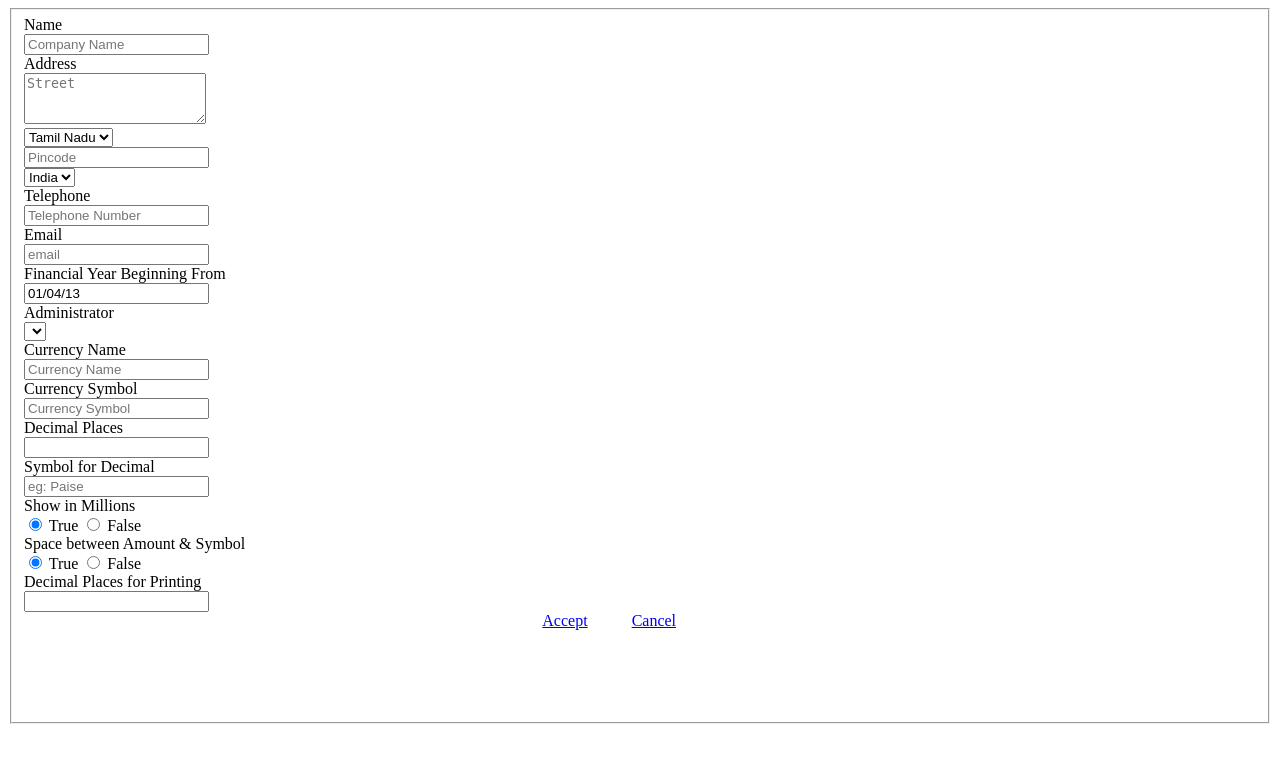
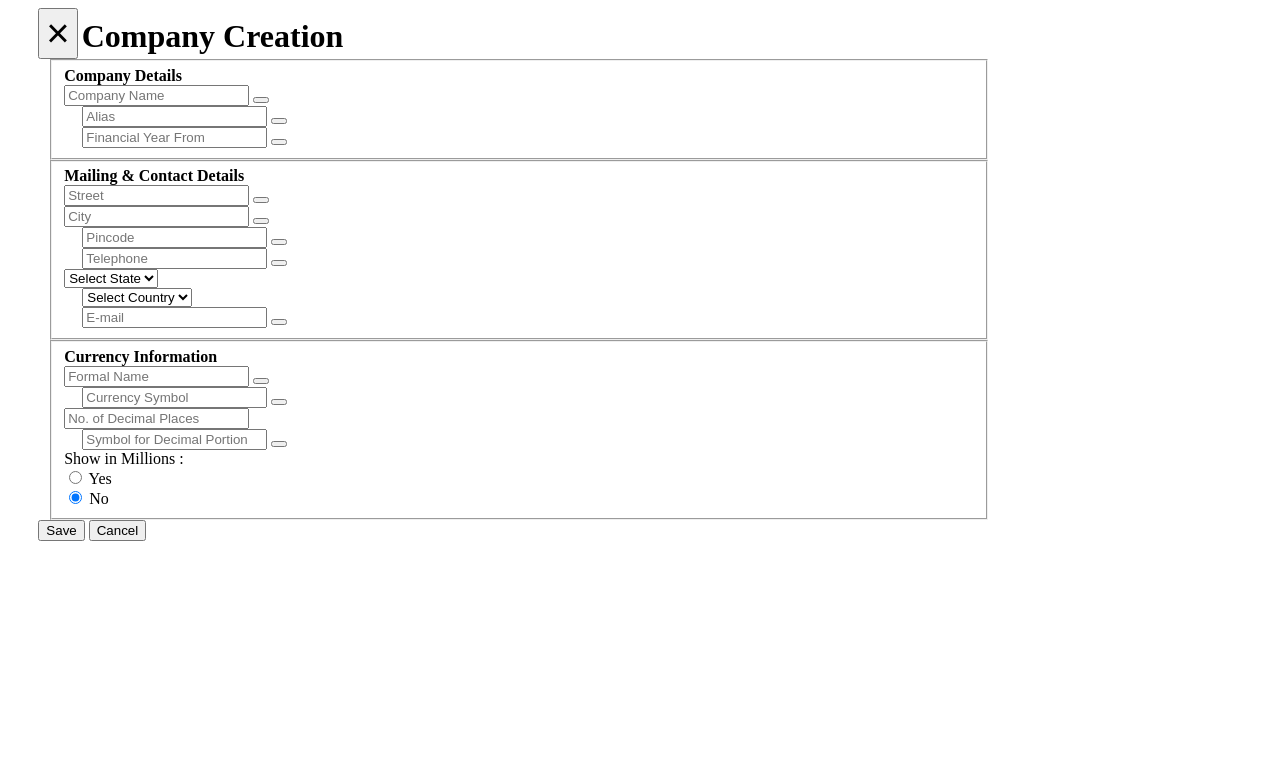
Before and after one commit to TheCAGroup/AccountingDrive, a PHP site: page /company/create_company.html in a window 1280 px wide. Shown: the top 763 px of the page. Run offline with PHP 8.4, Linux system fonts and the light colour scheme; lists and menus that the app fills with data are empty.

Commit message:
Company design completed

```diff
--- a/company/create_company.html
+++ b/company/create_company.html
@@ -4,184 +4,179 @@
 To change this template file, choose Tools | Templates
 and open the template in the editor.
 -->
-<html>
-<head>
-    <title>Accounting Drive - Create Company</title>
-</head>
-<body>
+
+<div id="createCompany" class="modal" data-keyboard="false" data-backdrop="static" tabindex="-1">
+    <div class="modal-dialog" style="width: 80%;">
+        <div class="modal-content" style="padding-left:3%;">
+           <!--Modal header-->
+           <div class="modal-header">
+               <button type="button" class="close" data-dismiss="modal" style="font-size: 2.5rem">×</button>
+               <label class="modal-title" id="mtitle" style="font-weight: bold;font-size: 2rem">Company Creation</label>
+           </div>
+
+            <!--Modal body-->
+            <div class="modal-body" align="left" id="mbody" style="margin-left:1%;margin-right:3%;max-height: 60%;min-height: 1px;overflow: auto">
+
+  		<form id="addcompany">
 
 
-<div class = "container">
-
-  		<form id="addcompany" class="form-horizontal" method="post">
+                    <div class="span12">
                         <fieldset>
-
-		<div class="form-group">
-		    <label for="txtname" class="col-lg-1 control-label">Name</label>
-		    <div class="col-lg-4">
-		      <input type="text" class="form-control" id="txtname" placeholder="Company Name">
+                            <label><b>Company Details</b></label>
+                        <div class="span4">
+                            <div class="input-control text" data-role="input-control">
+                                <input id="txtname" name="txtname" type="text" placeholder="Company Name">
+                                <button class="btn-clear" tabindex="-1"></button>
                             </div>
                         </div>
 
-		<!-- Textarea -->
-		<div class="form-group">
-		  <label class="col-lg-1 control-label" for="txtaddress">Address</label>
-		  <div class="col-lg-4">
-                      <textarea class="form-control" rows="3" id="txtaddress" placeholder="Street" name="txtaddress"></textarea>
+                        <div class="span4" style="margin-left:2%">
+                            <div class="input-control text" data-role="input-control">
+                                <input id="txtalias" name="txtalias" type="text" placeholder="Alias">
+                                <button class="btn-clear" tabindex="-1"></button>
+                            </div>
+                        </div>
+
+                        <div class="span4" style="margin-left:2%">
+                            <div class="input-control text" id="datepicker" data-format="dd-mm-yyyy">
+                                <input type="text" id="txtfinancialyear" name="txtfinancialyear" placeholder="Financial Year From">
+                                <button type="button" class="btn-date"></button>
+                            </div>
+                        </div>
+                        </fieldset>
+
+                        <fieldset>
+                        <label><b>Mailing & Contact Details</b></label>
+                        <div class="input-control text" data-role="input-control">
+                            <input id="txtaddress" name="txtaddress" type="text" placeholder="Street">
+                            <button class="btn-clear" tabindex="-1"></button>
+                        </div>
+
+                        <div class="span3">
+                            <div class="input-control text" data-role="input-control">
+                                <input id="txtcity" name="txtcity" type="text" placeholder="City">
+                                <button class="btn-clear" tabindex="-1"></button>
+                            </div>
+                        </div>
+
+                        <div class="span3" style="margin-left:2%">
+                            <div class="input-control text" data-role="input-control">
+                                <input id="txtpincode" name="txtpincode" type="text" placeholder="Pincode">
+                                <button class="btn-clear" tabindex="-1"></button>
+                            </div>
                         </div>
 
 
-		  <div class="col-lg-4">
-		    <select id="cmbstate" name="cmbstate" class="form-control">
+                        <div class="span6" style="margin-left:2%">
+                            <div class="input-control text" data-role="input-control">
+                                <input id="txttelephone" name="txttelephone" type="text" placeholder="Telephone">
+                                <button class="btn-clear" tabindex="-1"></button>
+                            </div>
+                        </div>
+
+
+                        <div class="span3">
+                            <div class="input-control select">
+                                <select id="cmbstate" name="cmbstate" >
+                                    <option value="">Select State</option>
                                     <option>Tamil Nadu</option>
                                 </select>
                             </div>
-
                         </div>
 
-
-
-		<!-- Text input-->
-		<div class="form-group">
-		  <label class="col-lg-1 control-label" for="txtpincode"></label>
-		  <div class="col-lg-4">
-		  	<input type="text" class="form-control" id="txtpincode" name="txtpincode" placeholder="Pincode">
-		  </div>
-
-                  <div class="col-lg-4">
-		    <select id="cmbcountry" name="cmbcountry" class="form-control">
+                        <div class="span3" style="margin-left:2%">
+                            <div class="input-control select">
+                                <select id="cmbcountry" name="cmbcountry" >
+                                    <option value="">Select Country</option>
                                     <option>India</option>
                                 </select>
                             </div>
                         </div>
 
-		<!-- Text input-->
-		<div class="form-group">
-		  <label class="col-lg-1 control-label" for="txttelephone">Telephone</label>
-		  <div class="col-lg-4">
-		  	<input type="text" class="form-control" id="txttelephone" name="txttelephone" placeholder="Telephone Number">
+
+                        <div class="span6" style="margin-left:2%">
+                            <div class="input-control text" data-role="input-control">
+                                <input id="txtemail" name="txtemail" type="text" placeholder="E-mail">
+                                <button class="btn-clear" tabindex="-1"></button>
                             </div>
+                        </div>
+                        </fieldset>
 
-                  <label class="col-lg-1 control-label" for="txtemail">Email</label>
-		  <div class="col-lg-4">
-		  	<input type="text" class="form-control" id="txtemail" name="txtemail" placeholder="email">
+                        <fieldset>
+                            <label><b>Currency Information</b></label>
+                            <div class="span6">
+                                <div class="input-control text" data-role="input-control">
+                                    <input id="txtcurrency" name="txtcurrency" type="text" placeholder="Formal Name">
+                                    <button class="btn-clear" tabindex="-1"></button>
                                 </div>
                             </div>
 
-		<!-- Text input-->
-		<div class="form-group">
-
-		</div>
-
-		<!-- Text input-->
-		<div class="form-group">
-		  <label class="col-lg-4 control-label" for="txtfinancialyear">Financial Year Beginning From</label>
-		  <div class="col-lg-4">
-		  	<input type="text" class="form-control" value="01/04/13" data-date-format="dd/mm/yy" id="txtfinancialyear" name="txtfinancialyear" readonly />
-		    <!--input id="txtfinancialyear" name="txtfinancialyear" placeholder="Financial Start of Year" value="2010-04-01" type="text" class="datepicker" readonly/-->
+                            <div class="span6" style="margin-left:2%">
+                                <div class="input-control text" data-role="input-control">
+                                    <input id="txtcurrencysymbol" name="txtcurrencysymbol" type="text" placeholder="Currency Symbol">
+                                    <button class="btn-clear" tabindex="-1"></button>
                                 </div>
                             </div>
 
+                            <div class="span6">
+                                <div class="input-control text" data-role="input-control">
+                                    <input id="txtdecplaces" name="txtdecplaces" type="number" placeholder="No. of Decimal Places">
 
-		<!-- Select Basic -->
-		<div class="form-group">
-		  <label class="col-lg-4 control-label" for="cmbadministrator">Administrator</label>
-		  <div class="col-lg-4">
-		    <select id="cmbadministrator" name="cmbadministrator" class="form-control">
-
-		    </select>
                                 </div>
                             </div>
 
-		<!-- Text input-->
-		<div class="form-group">
-		  <label class="col-lg-4 control-label" for="txtcurrency">Currency Name</label>
-		  <div class="col-lg-4">
-		  	<input type="text" class="form-control" id="txtcurrency" name="txtcurrency" placeholder="Currency Name">
+                            <div class="span6" style="margin-left:2%">
+                                <div class="input-control text" data-role="input-control">
+                                    <input id="txtdecsymbol" name="txtdecsymbol" type="text" placeholder="Symbol for Decimal Portion">
+                                    <button class="btn-clear" tabindex="-1"></button>
                                 </div>
                             </div>
 
-		<!-- Text input-->
-		<div class="form-group">
-		  <label class="col-lg-4 control-label" for="txtcurrencysymbol">Currency Symbol</label>
-		  <div class="col-lg-4">
-		  	<input type="text" class="form-control" id="txtcurrencysymbol" name="txtcurrencysymbol" placeholder="Currency Symbol">
+                            <div>
+
+                                <label class="span3" style="margin-top: 1.5rem">Show in Millions : </label>
+
+                                <div class="span9">
+                                <div class="input-control radio margin10">
+                                    <label>
+                                        <input name="rdshowinmillions" type="radio" value="true"/>
+                                        <span class="check"></span>
+                                        Yes
+                                    </label>
+                                </div>
+                                <div class="input-control radio margin10 ">
+                                    <label>
+                                        <input name="rdshowinmillions" type="radio" value="false" checked />
+                                        <span class="check"></span>
+                                        No
+                                    </label>
+                                </div>
+                                </div>
+                            </div>
+                        </fieldset>
+                    </div>
+		</form>
+            </div>
+
+            <!--Modal footer-->
+           <div class="modal-footer" id="mfooter">
+                <button type="button" class="primary" id="btncreate">Save</button>
+                <button type="button" class="info" data-dismiss="modal" id="btncancel">Cancel</button>
+
+           </div>
        </div>
    </div>
 
-		<!-- Text input-->
-		<div class="form-group">
-		  <label class="col-lg-4 control-label" for="txtdecplaces">Decimal Places</label>
-		  <div class="col-lg-4">
-		  	<input type="number" class="form-control" id="txtdecplaces" name="txtdecplaces" >
 </div>
-		</div>
-
-		<!-- Text input-->
-		<div class="form-group">
-		  <label class="col-lg-4 control-label" for="txtdecsymbol">Symbol for Decimal</label>
-		  <div class="col-lg-4">
-		  	<input type="text" class="form-control" id="txtdecsymbol" name="txtdecsymbol" placeholder="eg: Paise" >
-		  </div>
-		</div>
-
-		<!-- Multiple Radios (inline) -->
-		<div class="form-group">
-		  <label class="col-lg-4 control-label" for="rdshowinmillioins">Show in Millions</label>
-		  <div class="col-lg-4">
-		  		<label class="radio-inline">
-			  	<input type="radio" id="rdshowinmillioins-0" name="rdshowinmillioins" value="True" checked="checked"> True
-				</label>
-				<label class="radio-inline">
-  				<input type="radio" id="rdshowinmillioins-1" name="rdshowinmillioins" value="False"> False
-				</label>
-		  </div>
-		</div>
-
-		<!-- Multiple Radios (inline) -->
-		<div class="form-group">
-		  <label class="col-lg-4 control-label" for="rdspacebtwamountandsymbol">Space between Amount &amp; Symbol</label>
-		  <div class="col-lg-4">
-		  		<label class="radio-inline">
-			  	<input type="radio" id="rdspacebtwamountandsymbol-0" name="rdspacebtwamountandsymbol" value="True" checked="checked"> True
-				</label>
-				<label class="radio-inline">
-  				<input type="radio" id="rdspacebtwamountandsymbol-1" name="rdspacebtwamountandsymbol" value="False"> False
-				</label>
-		  </div>
-		</div>
-
-		<!-- Text input-->
-		<div class="form-group">
-		  <label class="col-lg-4 control-label" for="txtdecimalplacesforprint">Decimal Places for Printing</label>
-		  <div class="col-lg-4">
-		  	<input type="number" class="form-control" id="txtdecimalplacesforprint" name="txtdecimalplacesforprint" >
-		  </div>
-		</div>
-
-
-		<div style="width:85%; height:100px; padding-left: 5%;" align="center">
-			<!--Submit Button-->
-			<a href="#" class="btn btn-primary btn-small"  onclick="formSubmit();">Accept</a>
-			&nbsp;&nbsp;&nbsp;&nbsp;&nbsp;&nbsp;&nbsp;&nbsp;&nbsp;
-			<!--Cancel Button-->
-			<a href="#" class="btn btn-info btn-small"  onclick="">Cancel</a>
-			</div>
-
-			</fieldset>
-		</form>
-
-	</div>
- <!--/Container-->
 
 <!-- Javascript placed at the end of the file to make the  page load faster -->
 
 <script type="text/javascript">
+$('#createCompany').modal();
+//Datepicker
+$('#datepicker').datepicker();
 
-//Datepicker
-$('#txtfinancialyear').datepicker();
-
-
+/*
 //Form Validation
 function formSubmit()
 {
@@ -238,8 +233,6 @@
 		'decimalplacsforprint':$("input#txtdecimalplacesforprint").val()
 	        });
 	 return q;
-}
+}*/
 
 </script>
-</body>
-</html>
--- a/header.html
+++ b/header.html
@@ -45,7 +45,7 @@
 
 		<div class="no-tablet-portrait">
 			<span class="element-divider"></span>
-			<a class="element brand" href="#"><span class="icon-spin"></span></a>
+                        <a class="element brand" href="#" onclick="openCreateCompanyDialog();"><span class="icon-plus"></span></a>
 			<a class="element brand" href="#"><span class="icon-printer"></span></a>
 			<span class="element-divider"></span>
 
--- a/js/navigation.js
+++ b/js/navigation.js
@@ -13,9 +13,9 @@
         $("#modaldiv").load(home+"/Masters/Groups/create_group.html");
 }
 
-function gotocreatecompany()
+function openCreateCompanyDialog()
 {
-   	$("#maindiv").load(home+"/create_company.html");
+   	$("#modaldiv").load(home+"/company/create_company.html");
 }
 
 function gotoselectcompany()
--- a/login.html
+++ b/login.html
@@ -38,12 +38,14 @@
                     <form id="loginform" method="post">
                         <fieldset>
                             <legend>Login</legend>
-                            <lable class="place-left">User name</lable>
+
+                            <label class="place-left">User name</label>
                             <div class="input-control text" data-role="input-control">
                                 <input id="txtname" name="txtname" type="text" placeholder="type text" autofocus>
                                 <button class="btn-clear" tabindex="-1"></button>
                             </div>
-                            <lable class="place-left">Password</lable>
+
+                            <label class="place-left">Password</label>
                             <div class="input-control password" data-role="input-control">
                                 <input id="txtpwd" name="txtpwd" type="password" placeholder="type password">
                                 <button class="btn-reveal" tabindex="-1"></button>
--- a/metro-bootstrap/js/metro/metro-datepicker.js
+++ b/metro-bootstrap/js/metro/metro-datepicker.js
@@ -56,7 +56,7 @@
 
             $('html').on('click', function(e){
                 $(".calendar-dropdown").hide();
-            })
+            });
         },
 
         _createCalendar: function(to, curDate){
```
Also changed, not shown: License/create_license.html (+76 -49 lines), License/license.html (+135 -15 lines), index.html (+19 -8 lines), bootstrap/css/bootstrap-modal.css (added), metro-bootstrap/css/metro-bootstrap.css. Lines whose indentation alone changed are shown as unchanged.
